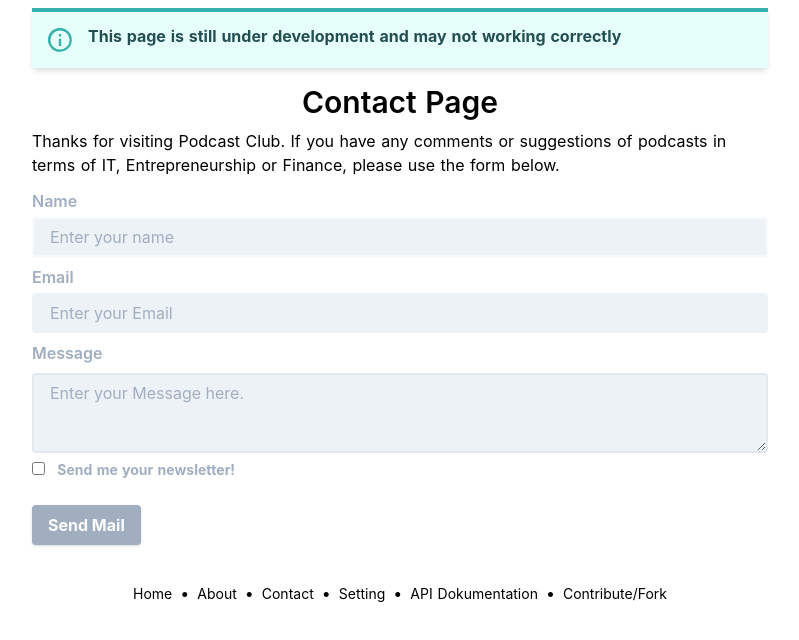
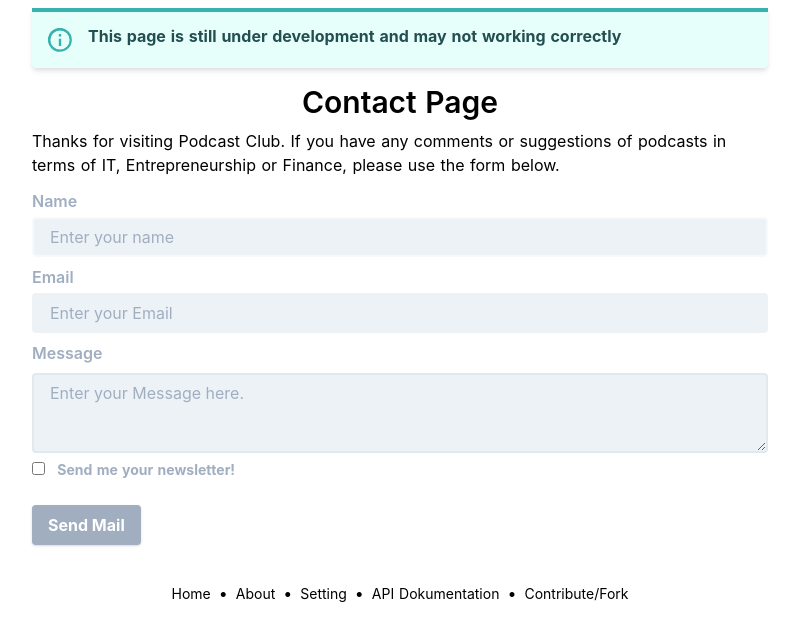
Before and after one commit to tryToCode/podcastclub, a Nuxt app: page /contact in a window 1280 px wide. Shown: the top 640 px of the page, without its empty margins (240-1039 px from the left). Built offline with nearby package versions, Linux system fonts and the light colour scheme; what vue-tippy would draw is missing.

Commit message:
remove contact page and add opening user's mail client

```diff
--- a/components/BaseFooter.vue
+++ b/components/BaseFooter.vue
@@ -6,10 +6,6 @@
         <span>•</span>
         <nuxt-link class="text-sm text-black px-2"
             to="/about">About
-        </nuxt-link>
-        <span>•</span>
-        <nuxt-link class="text-sm text-black px-2"
-            to="/contact">Contact
         </nuxt-link>
         <span>•</span>
         <a class="text-sm text-black px-2" href="#">Setting</a>
--- a/pages/about.vue
+++ b/pages/about.vue
@@ -9,7 +9,7 @@
             We focus on the topics IT, Entrepreneurship and Finance.
             <br>
             All data come from the Internet, if you see any violiations of your rights in any form,
-            please <nuxt-link to="/contact" class="border-b-2">Contact</nuxt-link> us.
+            please <a class="border-b-2 cursor-pointer" @click="sendMail">Contact</a> us.
           </p>
       </div>
       <div class="my-2">
@@ -35,7 +35,7 @@
       <div class="my-2">
         <p class="font-semibold">
             You host a podcast and want to be on the list, let us
-            <nuxt-link to="/contact" class="border-b-2">know</nuxt-link>.
+            <a class="border-b-2 cursor-pointer" @click="sendMail">know</a>.
         </p>
       </div>
   </div>
@@ -67,6 +67,13 @@ export default {
         ...mapState({
             podcasts: 'podcasts'
         })
+    },
+
+    methods: {
+        sendMail() {
+            if (process.browser)
+                window.location.href= 'mailto:tu295t.dy@gmail.com'
+        }
     }
 }
 </script>
--- a/pages/contact.vue
+++ b/pages/contact.vue
@@ -91,6 +91,12 @@ export default {
               content: 'Podcast club contact page contact us get in touch' }
             ]
         }
+    },
+
+    mounted() {
+        let recaptchaScript = document.createElement('script')
+        recaptchaScript.setAttribute('src', 'https://www.google.com/recaptcha/api.js')
+        document.head.appendChild(recaptchaScript)
     }
 }
 </script>
```
